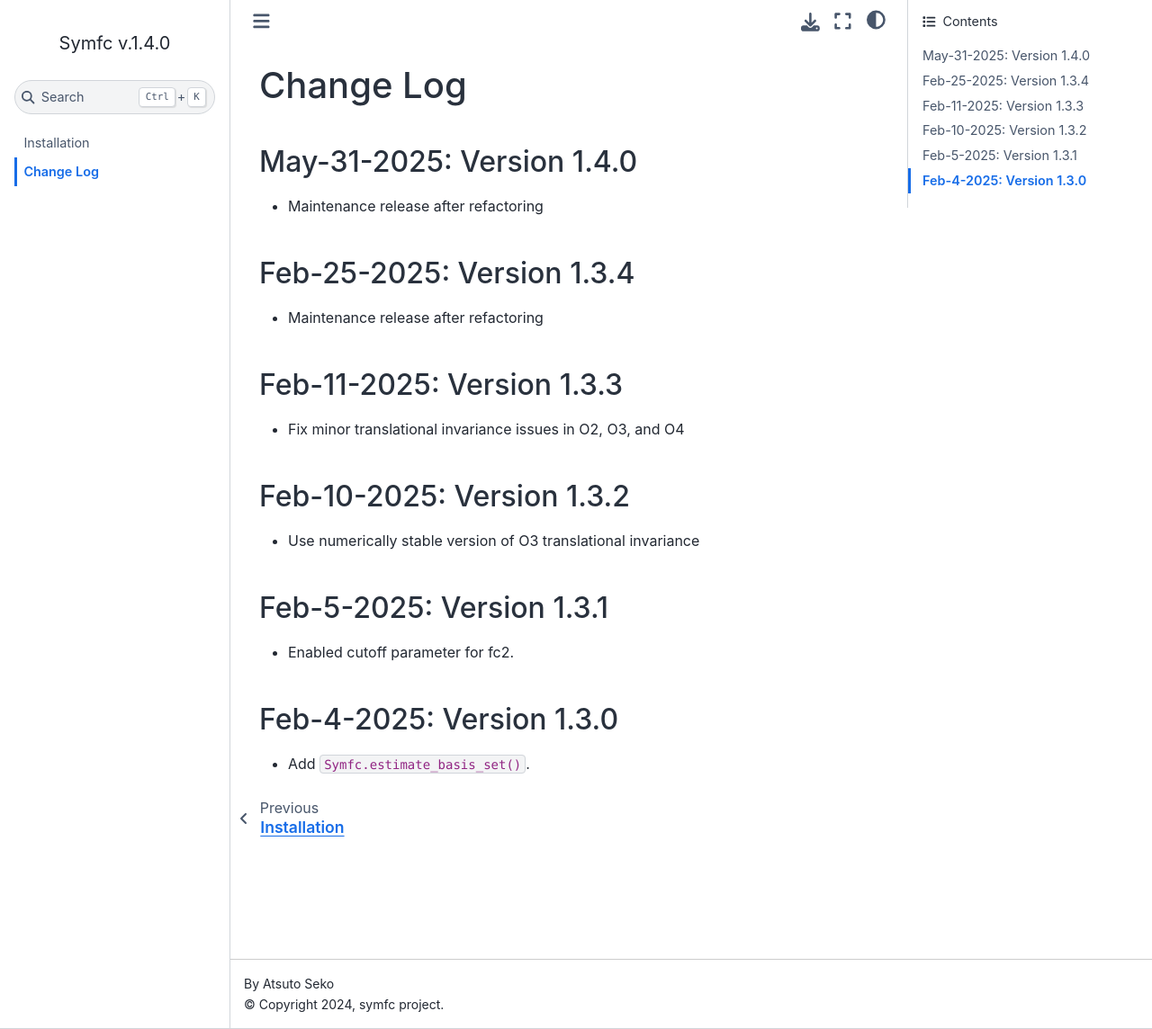
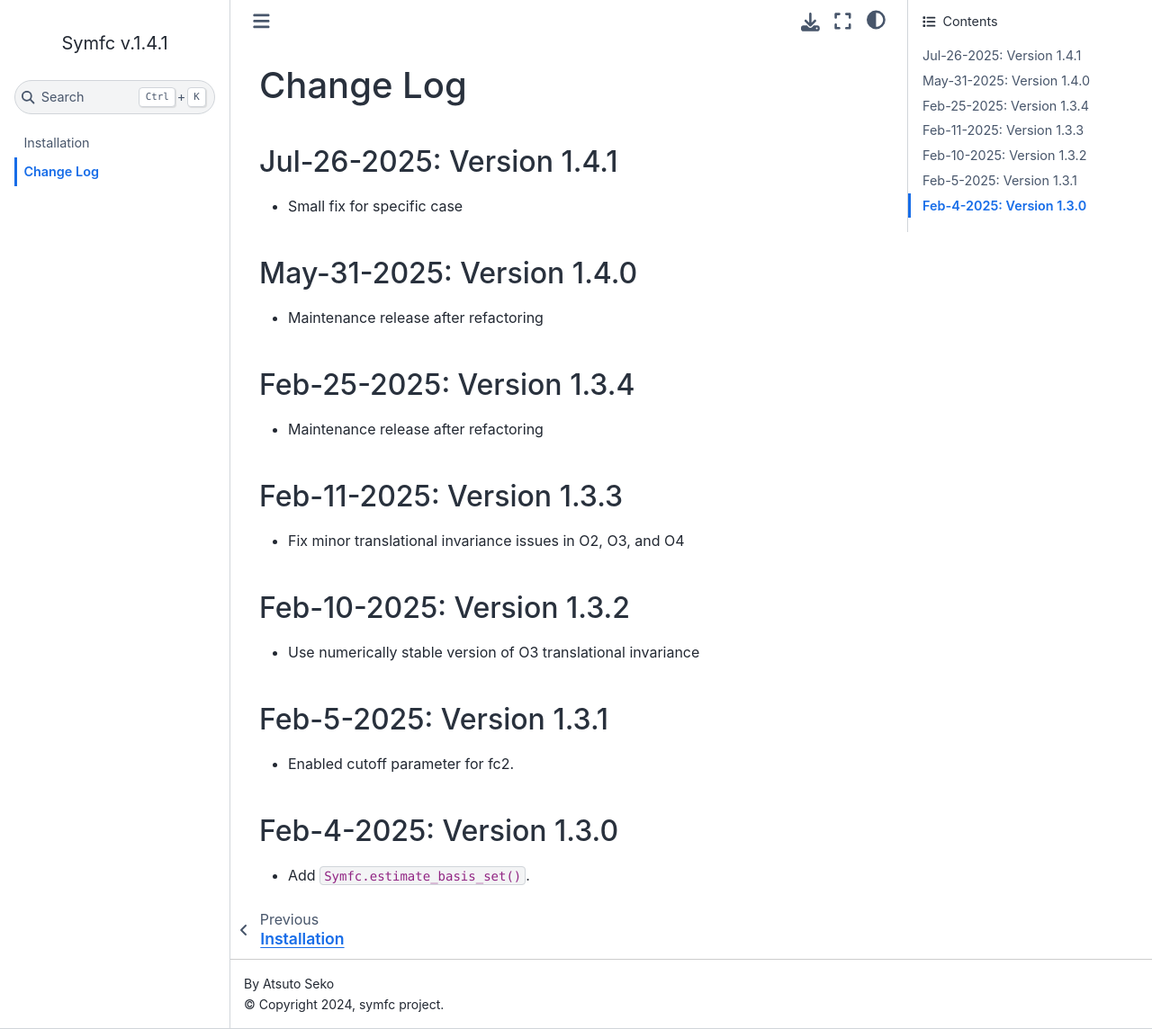
Before and after one commit to symfc/symfc, a Sphinx documentation site: the page built from doc/changelog.md, in a window 1280 px wide and 1144 px high. Shown: the whole window at 90% size. Built offline with Sphinx 7.4.7 and the Sphinx Book theme 1.1.4, drawn with Linux system fonts in a browser that asks for light colours.

Commit message:
Set version 1.4.1

```diff
--- a/doc/changelog.md
+++ b/doc/changelog.md
@@ -1,6 +1,10 @@
 (changelog)=
 
 # Change Log
+
+## Jul-26-2025: Version 1.4.1
+
+- Small fix for specific case
 
 ## May-31-2025: Version 1.4.0
 
--- a/doc/conf.py
+++ b/doc/conf.py
@@ -11,7 +11,7 @@ copyright = "2024, symfc project"
 author = "Atsuto Seko"
 
 version = "1.4"
-release = "1.4.0"
+release = "1.4.1"
 
 # -- General configuration ---------------------------------------------------
 # https://www.sphinx-doc.org/en/master/usage/configuration.html#general-configuration
--- a/src/symfc/version.py
+++ b/src/symfc/version.py
@@ -1,3 +1,3 @@
 """Version number of the package."""
 
-__version__ = "1.4.0"
+__version__ = "1.4.1"
```
